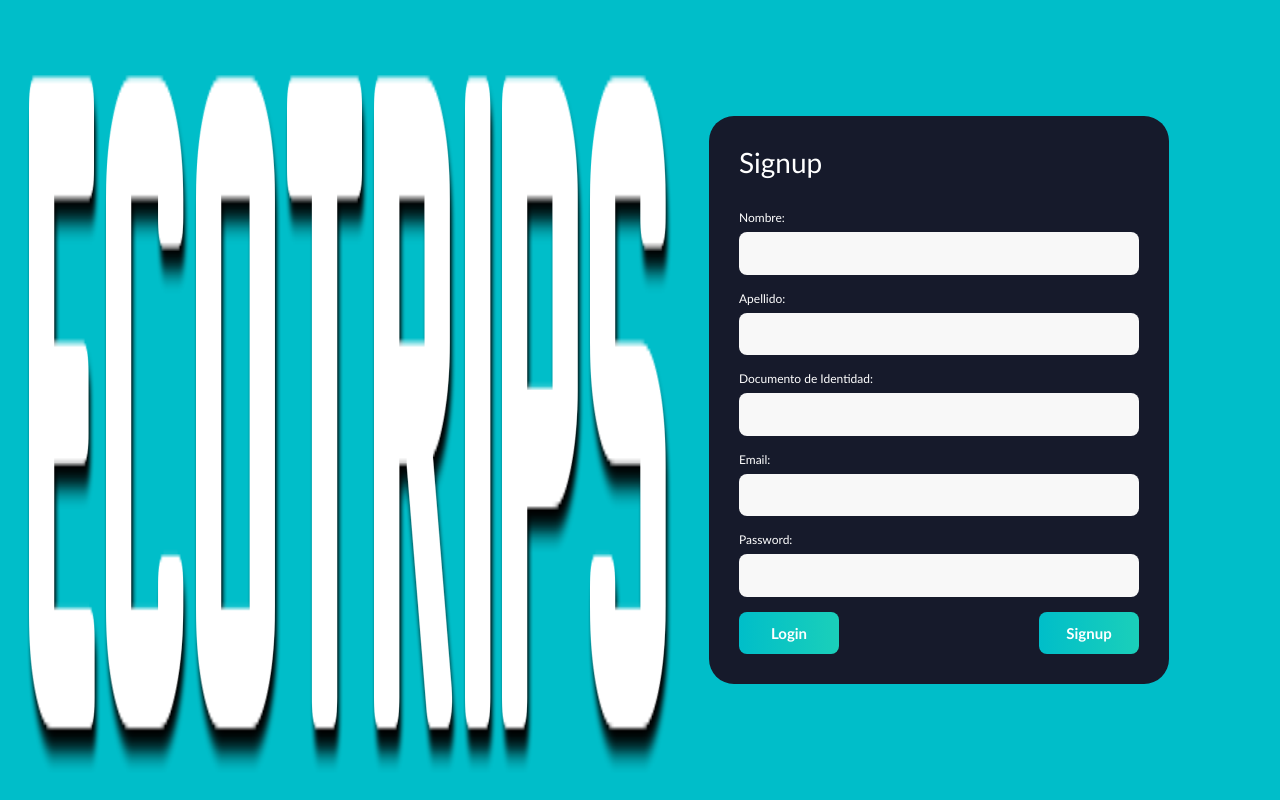
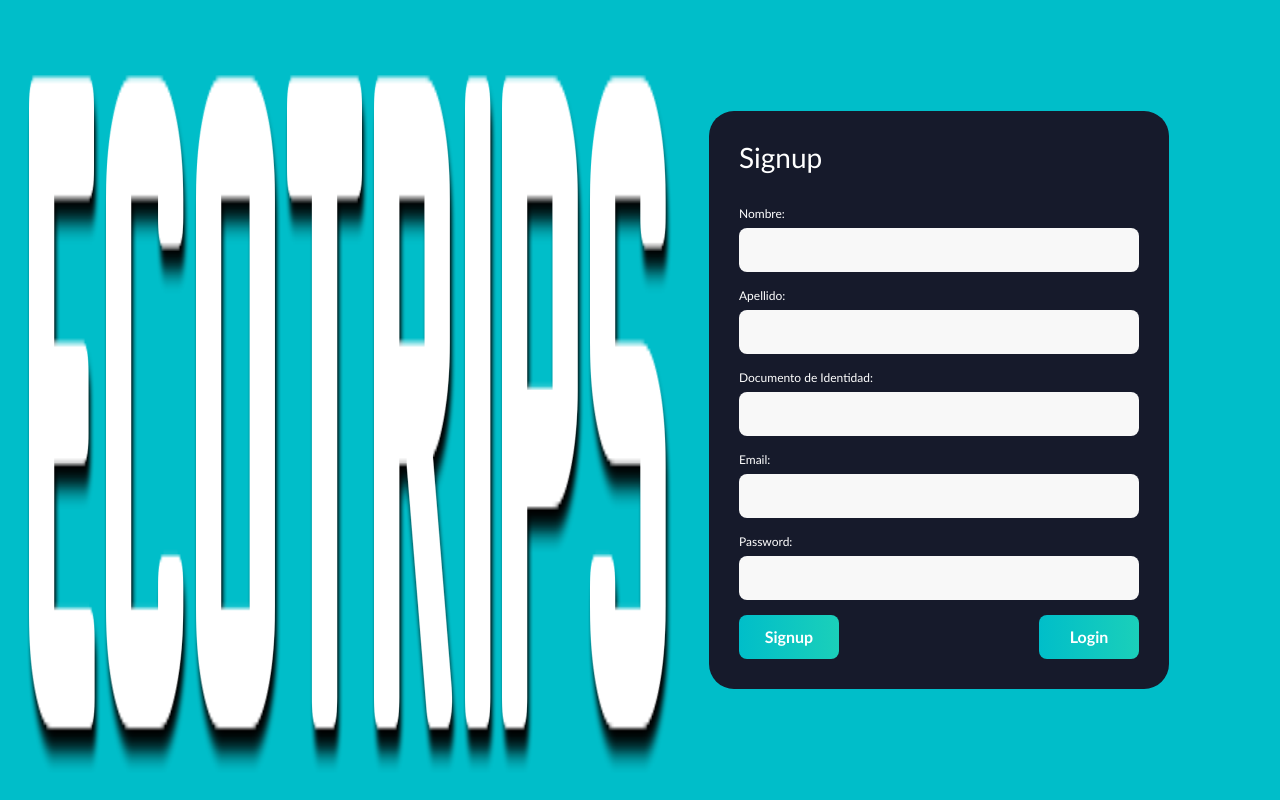
Before and after one commit to IzzJuan/equipo13_ppi2021, a Vue app in the folder frontend/: page /auth in a window 1280 px wide. Both pictures are taken after a click on the button "Signup". Built offline with nearby package versions, Linux system fonts and the light colour scheme.

Commit message:
agregando travis ci

```diff
--- a/frontend/src/components/NavBar.vue
+++ b/frontend/src/components/NavBar.vue
@@ -30,9 +30,7 @@
     <div class="collapse navbar-collapse" id="navbarTogglerDemo02">
       <ul class="navbar-nav mr-auto mt-2 mt-lg-0">
         <li class="nav-item d-flex">
-          <router-link to="/about">
-            <a class="nav-link" href="/about">Inicio</a>
-          </router-link>
+          <router-link to="/about" class="nav-link"> Inicio </router-link>
         </li>
         <li class="nav-item d-flex">
           <a class="nav-link" href="#">Reseñas</a>
@@ -64,7 +62,7 @@ export default {
 };
 </script>
 
-<style>
+<style scoped>
 div nav {
   background-color: rgb(0, 190, 201);
 }
--- a/frontend/src/components/SigninForm.vue
+++ b/frontend/src/components/SigninForm.vue
@@ -45,10 +45,10 @@
         </div>
         <div class="row">
           <div class="col botonIzq">
-            <input type="submit" value="Login" @click.prevent="submit" />
+            <input type="submit" value="Signup" @click.prevent="submit" />
           </div>
           <div class="col botonDer">
-            <input type="button" value="Signup" @click="changeVisibility" />
+            <input type="button" value="Login" @click="changeVisibility" />
           </div>
         </div>
       </div>
--- a/frontend/src/components/Styles/AuthForms.css
+++ b/frontend/src/components/Styles/AuthForms.css
@@ -16,18 +16,6 @@ button {
 form {
   display: block;
   position: relative;
-}
-
-form:after {
-  content: "";
-  display: block;
-  position: absolute;
-  top: -5px;
-  left: -5x;
-  right: -5px;
-  bottom: -5px;
-  z-index: 1;
-  background-image: linear-gradient(to bottom right, #ffce00, #fe4880);
 }
 
 form .form-inner {
```
Also changed, not shown: 1 other file (tests, documents, lock files or other folders).
